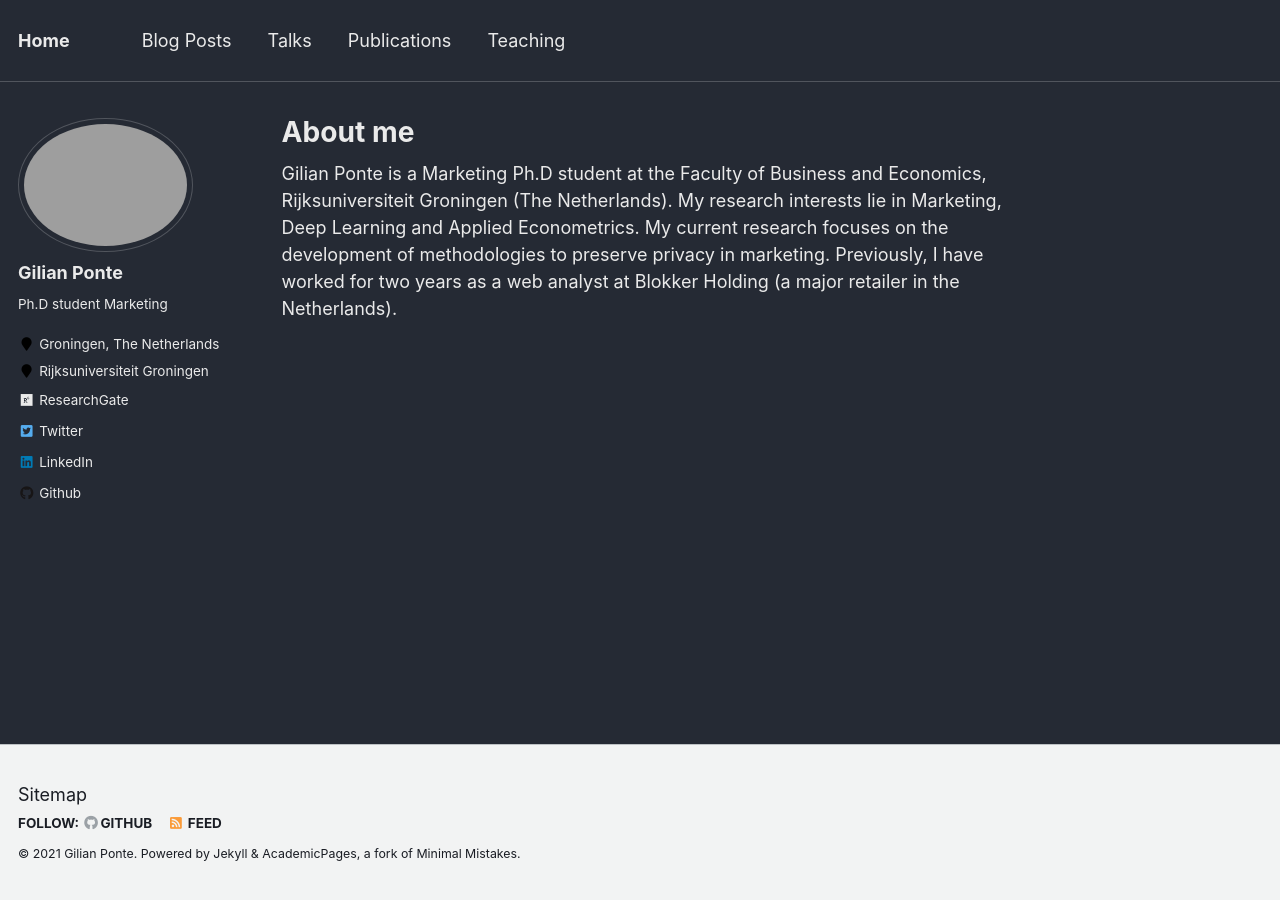
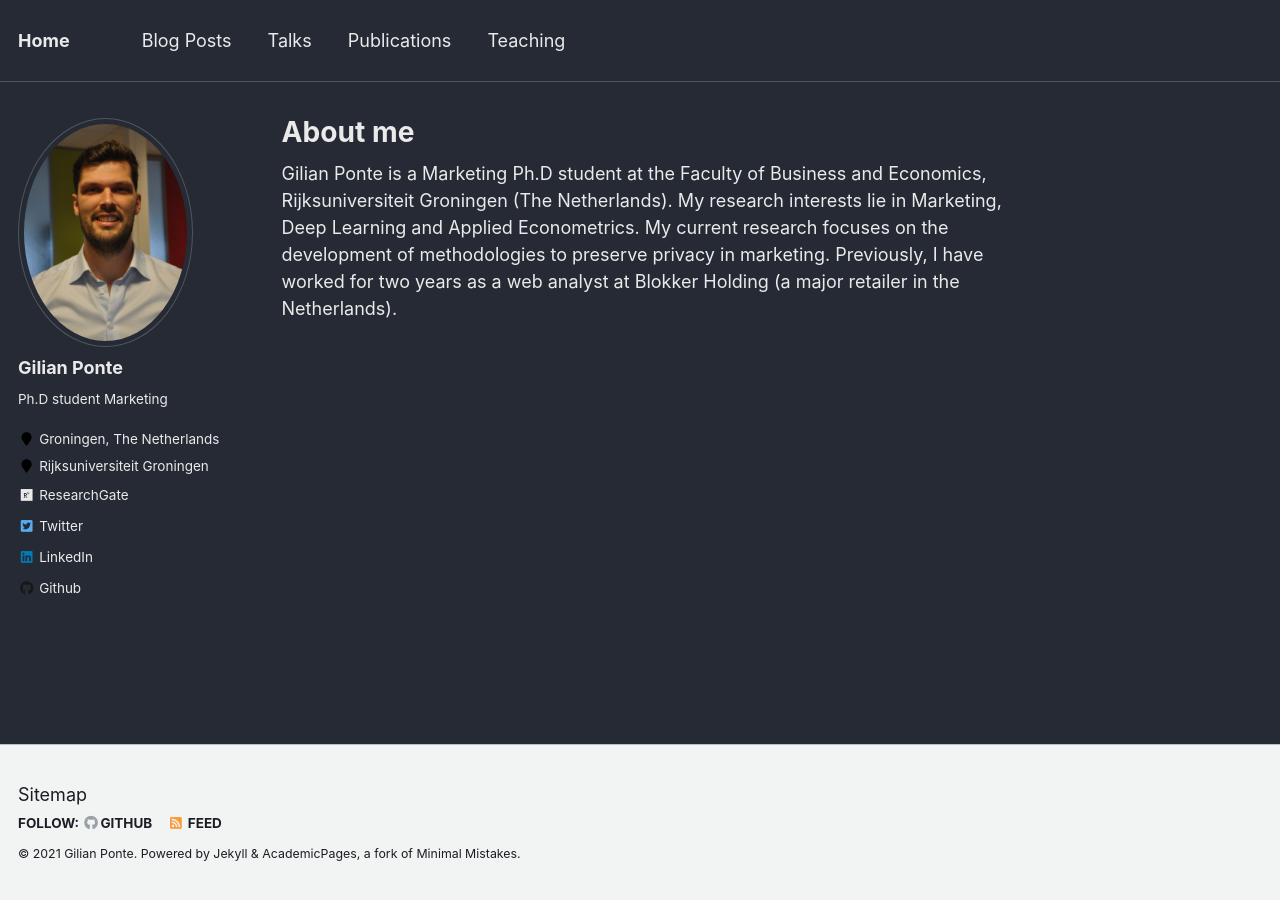
Before and after one commit to GilianPonte/gilianponte.github.io, a Jekyll site: the page built from _pages/about.md, in a window 1280 px wide. Built offline with Jekyll 4.4.1, drawn with Linux system fonts in a browser that asks for light colours.

Commit message:
Update _config.yml

```diff
--- a/_config.yml
+++ b/_config.yml
@@ -81,7 +81,7 @@ analytics:
 # Site Author
 author:
   name             : "Gilian Ponte"
-  avatar           : "https://gilianponte.nl/files/Knipsel.PNG"
+  avatar           : "https://gilianponte.nl/files/photo.PNG"
   bio              : "Ph.D student Marketing"
   location         : "Groningen, The Netherlands"
   employer         : "Rijksuniversiteit Groningen"
```
